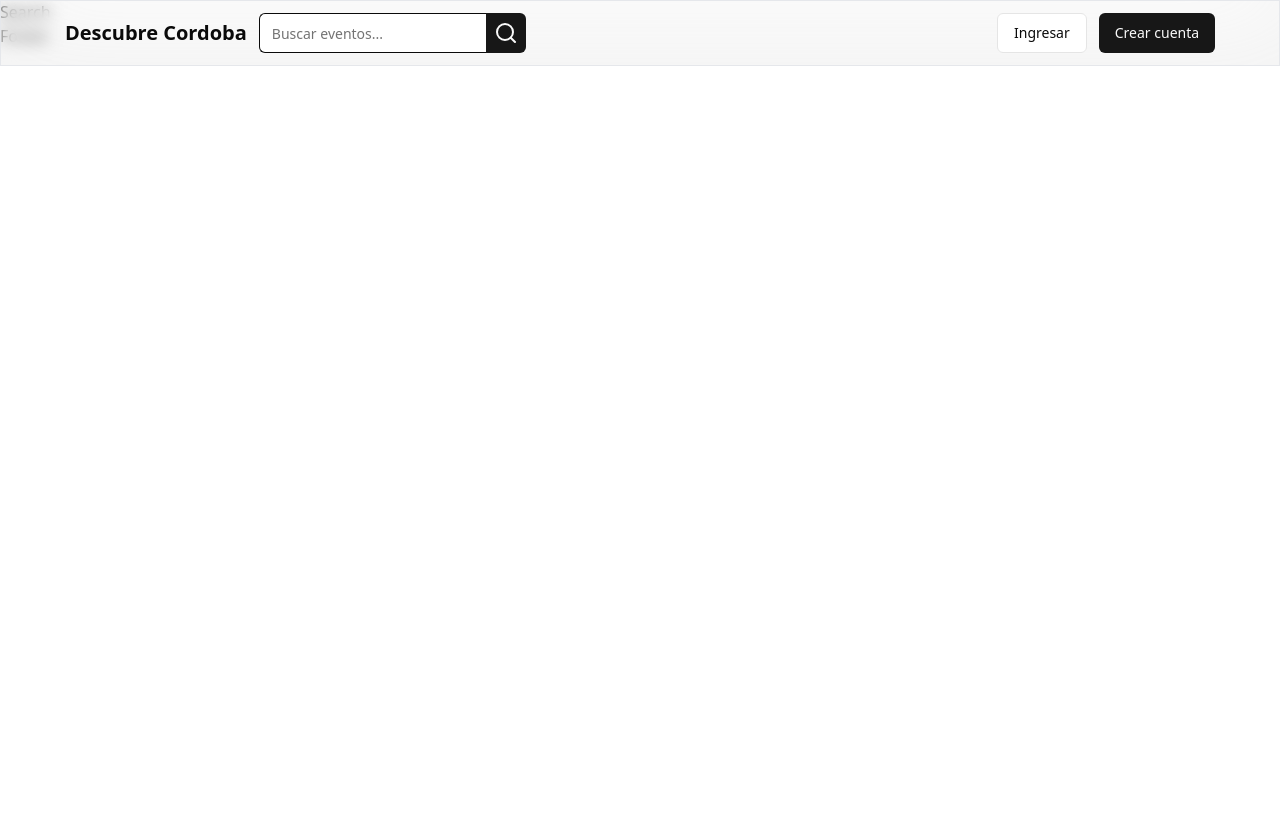
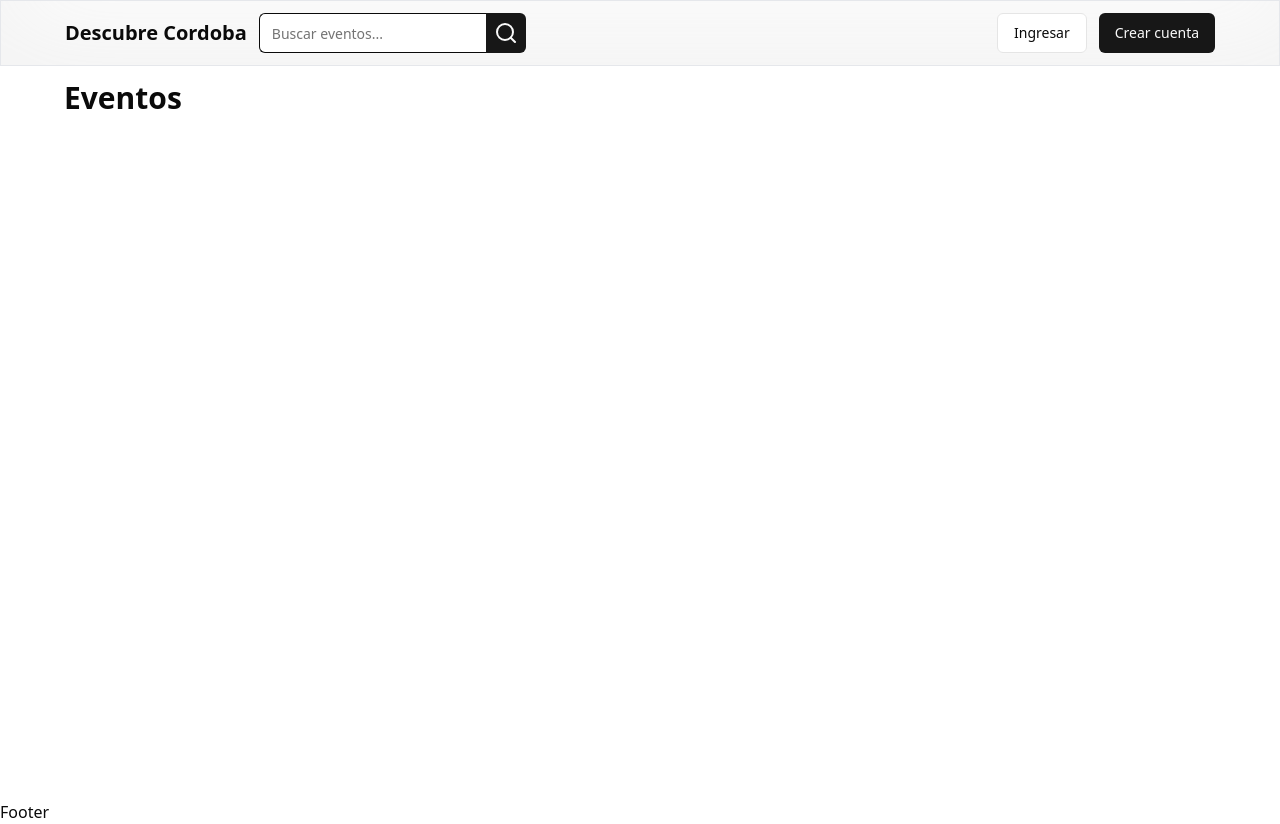
Before and after one commit to No-Country-simulation/c19-50-n-node-react, a React (Vite) app in the folder client/: page /search in a window 1280 px wide. Before the commit the page ends 800 px from the top, so only its background shows below. Built offline with nearby package versions, Linux system fonts and the light colour scheme; no server answers.

Commit message:
wip: search

```diff
--- a/client/src/pages/PostPage.jsx
+++ b/client/src/pages/PostPage.jsx
@@ -1,5 +1,5 @@
-const Post = () => {
-  return <div>Post</div>;
+const PostPage = () => {
+  return <div>PostPage</div>;
 };
 
-export default Post;
+export default PostPage;
--- a/client/src/pages/SearchPage.jsx
+++ b/client/src/pages/SearchPage.jsx
@@ -1,5 +1,17 @@
-const Search = () => {
-  return <div>Search</div>;
+import MaxWidthContainer from '@/components/MaxWidthContainer';
+
+const SearchPage = () => {
+  return (
+    <div className="min-h-screen py-20">
+      <MaxWidthContainer>
+        <p className="font-bold text-3xl mb-3">Eventos</p>
+        <div className="flex">
+          <div></div>
+          <div></div>
+        </div>
+      </MaxWidthContainer>
+    </div>
+  );
 };
 
-export default Search;
+export default SearchPage;
```
